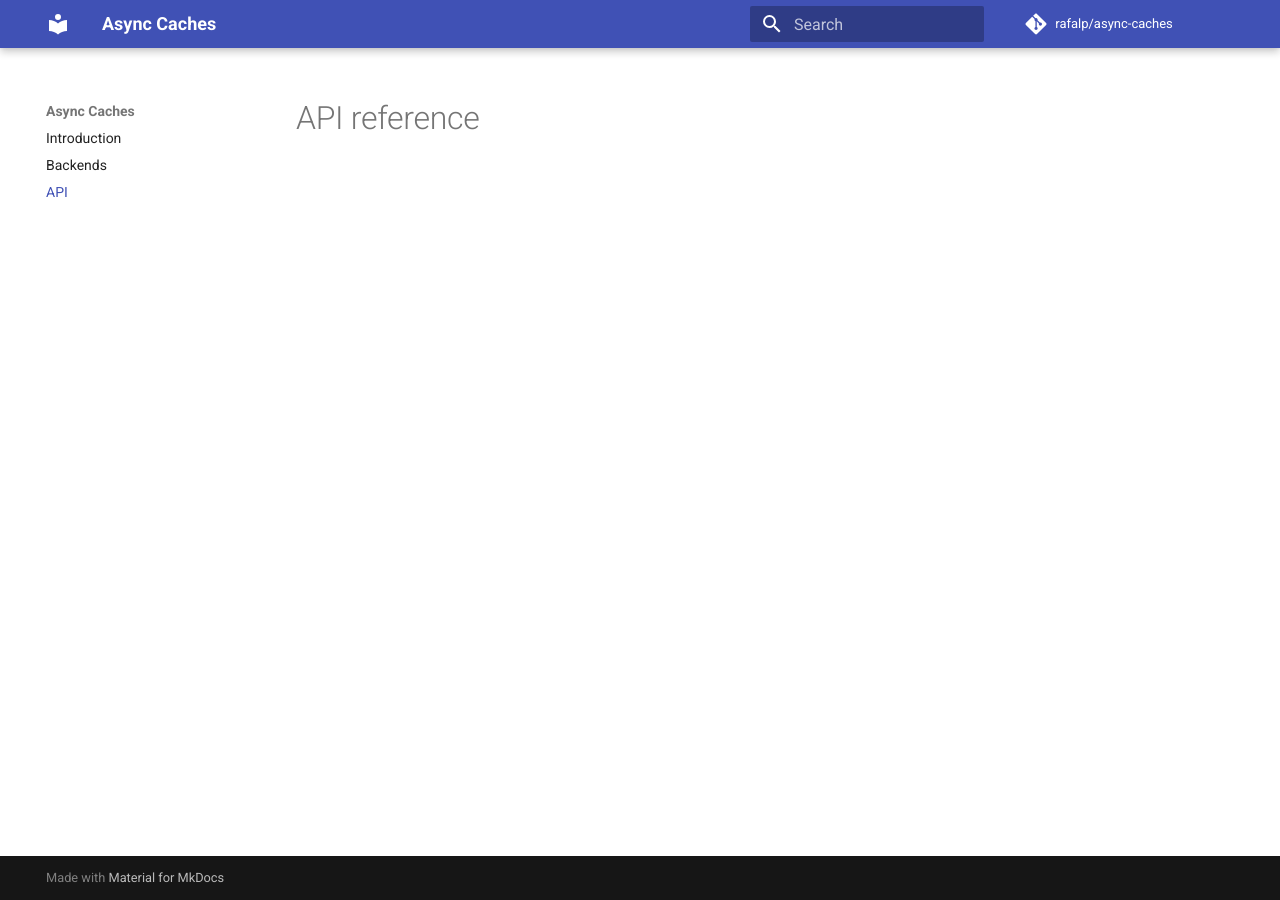
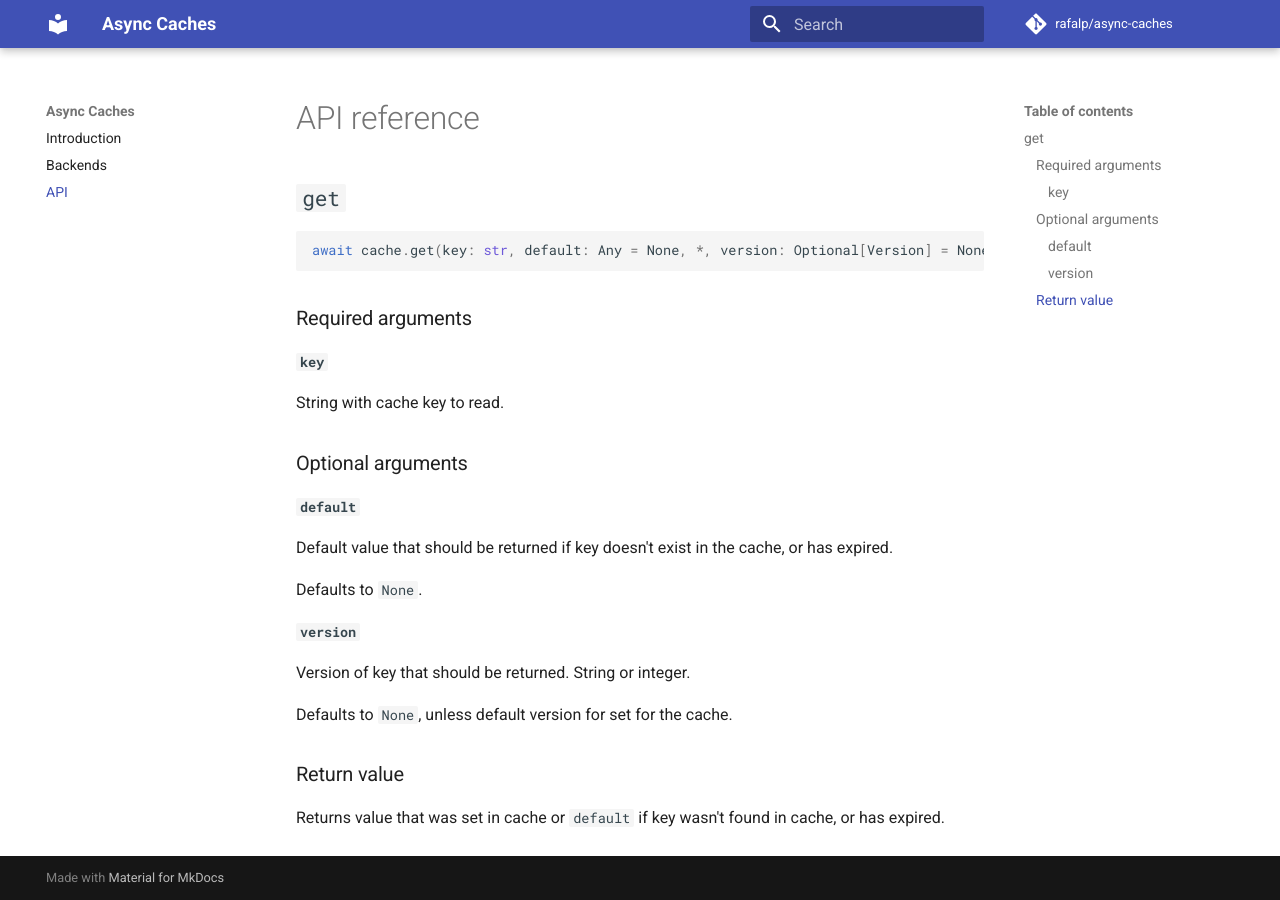
Before and after one commit to rafalp/async-caches, an MkDocs documentation site: the page built from docs/api.md, in a window 1280 px wide. Built offline with MkDocs 1.6.1 and Material for MkDocs 9.7.7, drawn with Linux system fonts in a browser that asks for light colours; comment, search, counter and statistics services are not loaded.

Commit message:
Document get() method

````diff
--- a/docs/api.md
+++ b/docs/api.md
@@ -1 +1,34 @@
 # API reference
+
+## `get`
+
+```python
+await cache.get(key: str, default: Any = None, *, version: Optional[Version] = None) -> Any
+```
+
+### Required arguments
+
+#### `key`
+
+String with cache key to read.
+
+
+### Optional arguments
+
+#### `default`
+
+Default value that should be returned if key doesn't exist in the cache, or has expired.
+
+Defaults to `None`.
+
+
+#### `version`
+
+Version of key that should be returned. String or integer.
+
+Defaults to `None`, unless default version for set for the cache.
+
+
+### Return value
+
+Returns value that was set in cache or `default` if key wasn't found in cache, or has expired.
````
